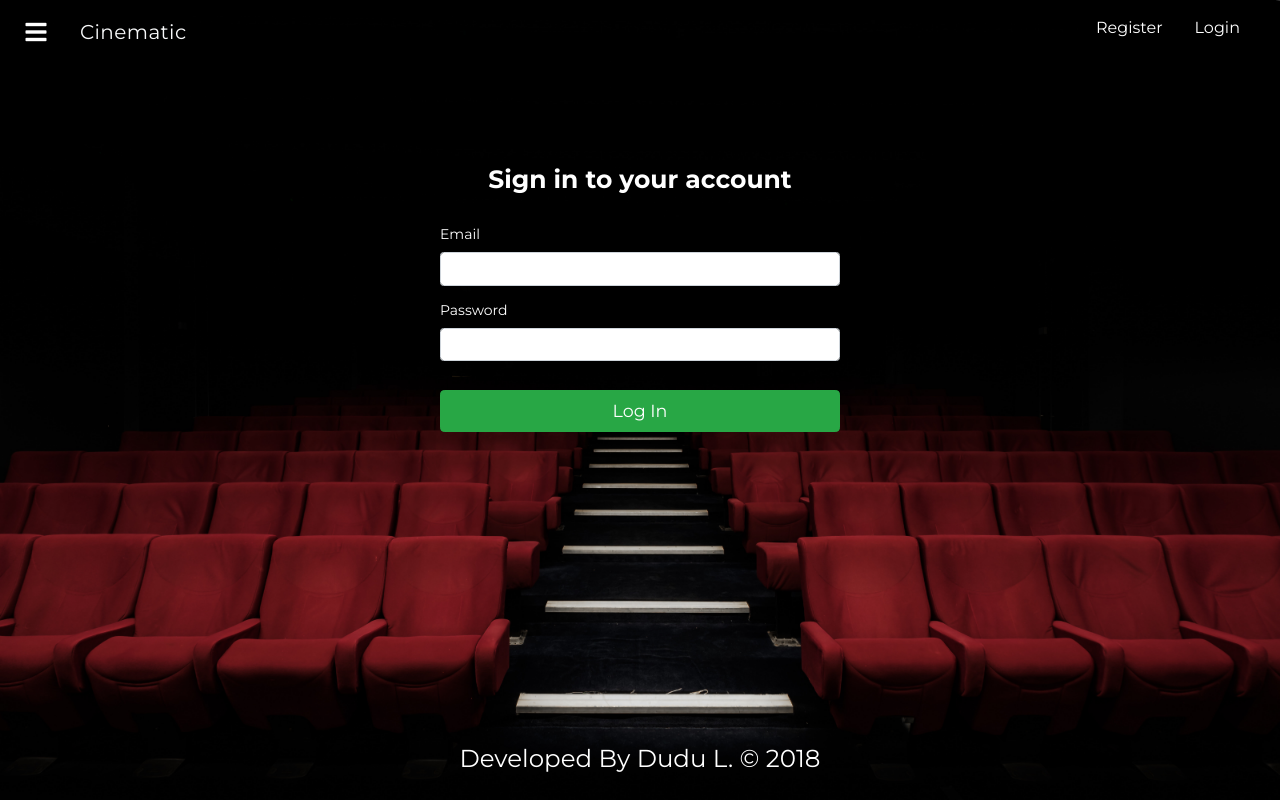
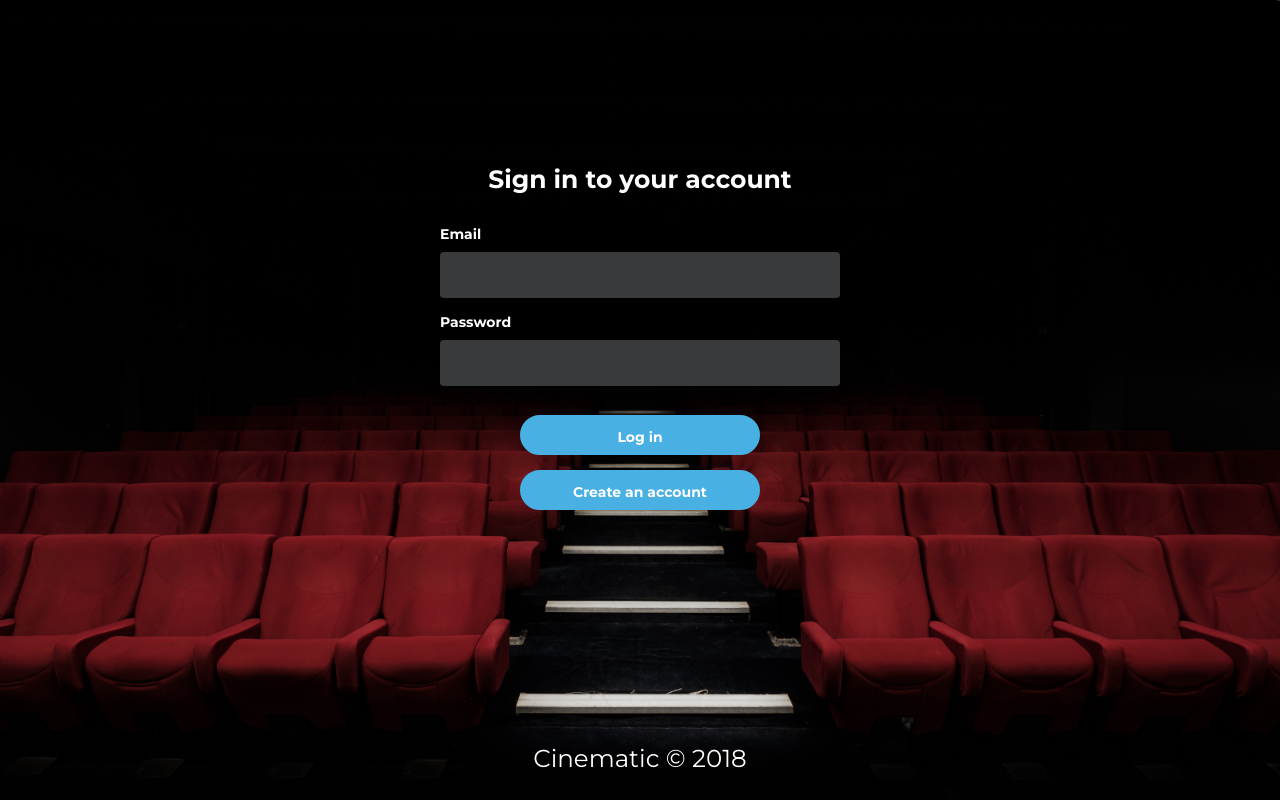
Before and after one commit to david1542/cinematic-client, a Vue app: page /#/login in a window 1280 px wide. Built offline with nearby package versions, Linux system fonts and the light colour scheme; a small style sheet from the web is missing.

Commit message:
style improvements

```diff
--- /dev/null
+++ b/src/components/AppInput.vue
@@ -0,0 +1,33 @@
+<template>
+
+</template>
+
+<script>
+export default {
+  props: {
+    type: {
+
+    }
+  }
+}
+</script>
+
+<style>
+.input-field {
+  width: 80px;
+	display: inline-block;
+	color: #f4f2ca;
+	text-align: center;
+	background-color: #d8492e;
+	padding: .9em 1.8em;
+	border: none;
+	cursor: pointer;
+	outline: none;
+	-webkit-border-radius: 4px;
+	-moz-border-radius: 4px;
+	border-radius: 4px;
+	-webkit-transition: all .1s linear;
+	-moz-transition: all .1s linear;
+	transition: all .1s linear;
+}
+</style>
--- a/src/components/Footer.vue
+++ b/src/components/Footer.vue
@@ -1,6 +1,6 @@
 <template>
   <footer>
-    <h3>Developed By Dudu L. &copy; 2018</h3>
+    <h3>Cinematic &copy; 2018</h3>
   </footer>
 </template>
 
--- a/src/components/MovieGallery.vue
+++ b/src/components/MovieGallery.vue
@@ -2,7 +2,10 @@
   <div class="list-container">
     <div
       class="movie-list"
-      :style="{transform: 'translateX(' + getLeft + 'px)'}"
+      :style="{
+        transform: 'translateX(' + getLeft + 'px)',
+        marginLeft
+      }"
       ref="movieList"
     >
       <MovieGalleryItem
@@ -44,12 +47,13 @@ export default {
   components: {
     MovieGalleryItem
   },
-  data: function () {
+  data () {
     return {
       middleItem: this.movies.length / 2,
       hoveredItem: null,
       actionMessage: '',
-      addedMovieId: null
+      addedMovieId: null,
+      marginLeft: ''
     }
   },
   methods: {
@@ -94,6 +98,13 @@ export default {
           this.actionMessage = err.message
         })
       }
+    },
+    handleResize () {
+      this.evaluateMargin()
+    },
+    evaluateMargin () {
+      const screenWidth = window.innerWidth
+      this.marginLeft = (screenWidth / 2 - 120) + 'px'
     }
     // evaluateArray (direction) {
     //   const children = this.$refs.movieList.childNodes
@@ -124,8 +135,15 @@ export default {
     //   }
     // }
   },
+  mounted () {
+    this.evaluateMargin()
+    window.addEventListener('resize', this.handleResize)
+  },
+  beforeDestroy () {
+    window.removeEventListener('resize', this.handleResize)
+  },
   computed: {
-    getLeft: function () {
+    getLeft () {
       return this.middleItem * -144
     },
     ...mapGetters('user', [
@@ -153,7 +171,7 @@ export default {
   display: flex;
   position: absolute;
   transition: 0.3s;
-  margin-left: 41.5%;
+  /* margin-left: 41.5%; */
   transform-origin: center;
   z-index: 2;
 }
--- /dev/null
+++ b/src/components/MovieHUD.vue
@@ -0,0 +1,60 @@
+<template>
+  <div class="hud-container">
+    <div class="option-wrapper">
+      <label for="file">
+        <i class="far fa-closed-captioning action-icon"></i>
+      </label>
+      <input type="file" id="file" ref="filesInput" class="custom-file-input"
+        @change="loadSubtitles">
+    </div>
+  </div>
+</template>
+
+<script>
+export default {
+  name: 'MovieHUD',
+  methods: {
+    loadSubtitles () {
+      const { files } = this.$refs.filesInput
+      const file = files[0]
+      this.$emit('load-subtitles', { file })
+    }
+  }
+}
+</script>
+
+<style>
+.hud-container {
+  position: absolute;
+  bottom: 18%;
+  right: 58px;
+  background-color: #218DF9;
+  display: flex;
+  padding: 4px 8px;
+  border-radius: 7px;
+  justify-content: center;
+  align-items: center;
+  z-index: 5;
+}
+
+.hud-container > .option-wrapper {
+  margin-bottom: -2px;
+}
+
+.hud-container > .option-wrapper > label {
+  margin: 0;
+}
+
+.hud-container > .option-wrapper > input {
+  display: none;
+}
+.hud-container .action-icon {
+  font-size: 30px;
+  color: white;
+  transition: 0.2s;
+  cursor: pointer;
+}
+.hud-container .action-icon:hover {
+  color: #1978C3;
+}
+</style>
--- a/src/components/MovieLoader.vue
+++ b/src/components/MovieLoader.vue
@@ -46,10 +46,10 @@ export default {
   },
   methods: {
     progress_step (event, progress, stepValue) {
-      console.log(stepValue)
+      // console.log(stepValue)
     },
     progress_end (event) {
-      console.log('Circle progress end')
+      // console.log('Circle progress end')
     }
   },
   computed: {
--- a/src/components/Navbar.vue
+++ b/src/components/Navbar.vue
@@ -1,5 +1,5 @@
 <template>
-  <div>
+  <div v-if="isAuthenticated">
     <v-navigation-drawer
       :mini-variant.sync="miniVariant"
       :clipped="clipped"
@@ -9,6 +9,20 @@
       app
       dark
     >
+      <v-list class="pa-1 border-light">
+        <v-list-tile avatar>
+          <v-list-tile-avatar>
+            <v-icon>
+              fas fa-user
+            </v-icon>
+            <!-- <img src="https://randomuser.me/api/portraits/men/85.jpg"> -->
+          </v-list-tile-avatar>
+
+          <v-list-tile-content>
+            <v-list-tile-title>{{ getUsername }}</v-list-tile-title>
+          </v-list-tile-content>
+        </v-list-tile>
+      </v-list>
       <v-list>
         <v-list-tile
           router
@@ -28,6 +42,9 @@
           </v-list-tile-content>
         </v-list-tile>
       </v-list>
+      <div class="drawer-footer">
+        Cinematic v1.0
+      </div>
     </v-navigation-drawer>
     <v-toolbar app dark>
       <v-toolbar-side-icon @click="drawer = !drawer"></v-toolbar-side-icon>
@@ -126,17 +143,9 @@ export default {
     }
   },
   computed: {
-    getUsername () {
-      const { user } = this.$store.state.user
-
-      if (user) {
-        return user.firstName
-      }
-
-      return false
-    },
     ...mapGetters('user', [
-      'isAuthenticated'
+      'isAuthenticated',
+      'getUsername'
     ])
   }
 }
@@ -293,4 +302,18 @@ export default {
   width: 100%;
   height: 100%;
 }
+.border-light {
+  border-bottom: 1px solid white;
+}
+.drawer-footer {
+  position: absolute;
+  bottom: 0;
+  right: 0;
+  left: 0;
+  text-align: center;
+  font-weight: bold;
+  font-size: 15px;
+  user-select: none;
+  padding: 24px;
+}
 </style>
--- a/src/pages/LoginPage.vue
+++ b/src/pages/LoginPage.vue
@@ -9,7 +9,7 @@
         <label for="email">Email</label>
         <input
           id="email"
-          class="form-control"
+          class="input-field"
           type="text"
           v-model="email"
         />
@@ -18,22 +18,27 @@
         <label for="password">Password</label>
         <input
           id="password"
-          class="form-control"
+          class="input-field"
           type="password"
           v-model="password" />
       </div>
       <button
         type="button"
-        class="btn btn-lg btn-success"
-        :click="login"
+        class="button"
+        @click="login"
       >
         <span v-if="loading">
           Logging in
           <i class="fas fa-circle-notch fa-spin"></i>
         </span>
-        <span v-else>Log In</span>
+        <span v-else>
+          Log in
+        </span>
       </button>
     </form>
+    <router-link class="button" :to="{name: 'RegisterPage'}">
+      Create an account
+    </router-link>
   </AppPage>
 </template>
 
@@ -86,15 +91,55 @@ h2 {
 }
 
 .login-form > button {
-  margin-top: 15px;
+  margin: 15px auto;
 }
 
 .login-form > button > span > i{
   margin-left: 5px;
 }
 
+.login-form > .form-group .input-field {
+  width: 100%;
+	display: inline-block;
+	color: #f4f2ca;
+	text-align: left;
+	background-color: #383A3B;
+	padding: .9em 1.8em;
+	border: none;
+	outline: none;
+	-webkit-border-radius: 4px;
+	-moz-border-radius: 4px;
+	border-radius: 4px;
+  caret-color: #f4f2ca;
+}
+.login-form > .form-group .input-field:-webkit-autofill {
+  -webkit-box-shadow: 0 0 0 30px #383A3B inset;
+  -webkit-text-fill-color: #f4f2ca !important;
+}
 .login-form > .form-group > label {
   text-align: left;
   display: block;
+  font-weight: bold;
+}
+
+.button {
+  display: inline-block;
+  width: 60%;
+  height: 40px;
+  line-height: 40px;
+  position: relative;
+  overflow: hidden;
+  font-weight: bold;
+  color: white;
+  background-color: #48B0E3;
+  border: 2px solid #48B0E3;
+  transition: color .5s;
+  border-radius: 20px;
+  outline: none;
+  text-decoration: none;
+}
+
+.button:hover {
+  color: #fff;
 }
 </style>
--- a/src/pages/MoviePage.vue
+++ b/src/pages/MoviePage.vue
@@ -94,7 +94,7 @@ export default {
       loading: false,
       readyToWatch: false,
       startStream: false,
-      percentThreshold: 5,
+      percentThreshold: 3,
       progress: 0
     }
   },
@@ -102,14 +102,6 @@ export default {
     this.getData()
   },
   methods: {
-    // demoLoader () {
-    //   const timer = setInterval(() => {
-    //     this.progress.progress += 3
-    //     if (this.progress.progress >= 99) {
-    //       clearInterval(timer)
-    //     }
-    //   }, 1000)
-    // },
     getData () {
       this.$store.dispatch(getMovie(this.id))
       this.$store.dispatch(getRecommended(this.id))
@@ -120,7 +112,7 @@ export default {
         console.log('Dispatching stats actions to see what\'s going on')
         this.$store.dispatch(getClientStats()).then(({ stats, status }) => {
           this.progress = stats.progress * 100 / this.percentThreshold
-          if (this.progress >= 100) {
+          if (this.progress >= 100 || status === 'completed') {
             this.loading = false
             this.readyToWatch = true
           } else {
--- a/src/pages/RegisterPage.vue
+++ b/src/pages/RegisterPage.vue
@@ -1,35 +1,34 @@
 <template>
   <AppPage>
-    <h2>Sign up today for free!</h2>
+    <h2>Fill in all the details</h2>
     <form class="register-form">
       <div class="form-group">
         <label for="firstName">First Name</label>
-        <input id="firstName" class="form-control" type="text" v-model="firstName" />
+        <input id="firstName" class="input-field" type="text" v-model="firstName" />
       </div>
       <div class="form-group">
         <label for="lastName">Last Name</label>
-        <input id="lastName" class="form-control" type="text" v-model="lastName" />
+        <input id="lastName" class="input-field" type="text" v-model="lastName" />
       </div>
       <div class="form-group">
         <label for="email">Email</label>
-        <input id="email" class="form-control" type="text" v-model="email" />
+        <input id="email" class="input-field" type="text" v-model="email" />
       </div>
       <div class="form-group">
         <label for="password">Password</label>
-        <input id="password" class="form-control" type="text" v-model="password" />
+        <input id="password" class="input-field" type="password" v-model="password" />
       </div>
-      <button type="button" class="btn btn-lg btn-success" v-on:click="register">
+      <button type="button" class="button" v-on:click="register">
         <span v-if="loading">
           Registering
           <i class="fas fa-circle-notch fa-spin"></i>
         </span>
         <span v-else>Sign Up!</span>
       </button>
+      <router-link class="button link" :to="{name: 'LoginPage'}">
+        Log in
+      </router-link>
     </form>
-    <!-- <div class="login-reference">
-      <h2>Registered user? Sign in here</h2>
-      <router-link to="/login" class="btn btn-primary">Sign In</router-link>
-    </div> -->
   </AppPage>
 </template>
 
@@ -95,6 +94,48 @@ h2 {
 .register-form > .form-group > label {
   text-align: left;
   display: block;
+  font-weight: bold;
+}
+
+.register-form > .form-group .input-field {
+  width: 100%;
+	display: inline-block;
+	color: #f4f2ca;
+	text-align: left;
+	background-color: #383A3B;
+	padding: .9em 1.8em;
+	border: none;
+	outline: none;
+	-webkit-border-radius: 4px;
+	-moz-border-radius: 4px;
+	border-radius: 4px;
+  caret-color: #f4f2ca;
+}
+.register-form > .form-group .input-field:-webkit-autofill {
+  -webkit-box-shadow: 0 0 0 30px #383A3B inset;
+  -webkit-text-fill-color: #f4f2ca !important;
+}
+
+.button {
+  display: inline-block;
+  width: 60%;
+  height: 40px;
+  line-height: 40px;
+  position: relative;
+  overflow: hidden;
+  font-weight: bold;
+  color: white;
+  background-color: #48B0E3;
+  border: 2px solid #48B0E3;
+  transition: color .5s;
+  border-radius: 20px;
+  margin: auto;
+  outline: none;
+  text-decoration: none;
+}
+
+.button:hover {
+  color: #fff;
 }
 
 .login-reference {
@@ -103,4 +144,7 @@ h2 {
 .login-reference > h2 {
   font-size: 23px;
 }
+.link {
+  margin-top: 15px;
+}
 </style>
--- a/src/store/modules/user.js
+++ b/src/store/modules/user.js
@@ -51,6 +51,7 @@ const mutations = {
 
 const getters = {
   isAuthenticated: state => !!state.token,
+  getUsername: state => state.user.firstName,
   isMovieInFavorites: state => id => state.user.favorites.some(movieId => String(movieId) === String(id))
 }
 
```
Also changed, not shown: src/components/MoviePlayer.vue (+74 -13 lines), .eslintrc.js, 2 other files (tests, documents, lock files or other folders).
